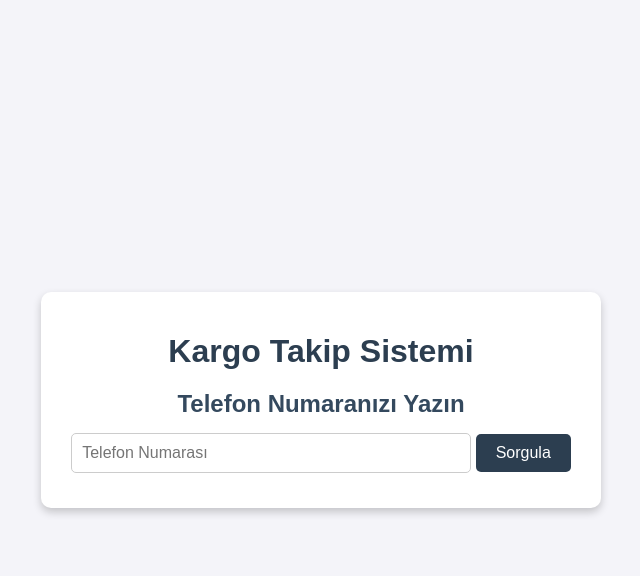
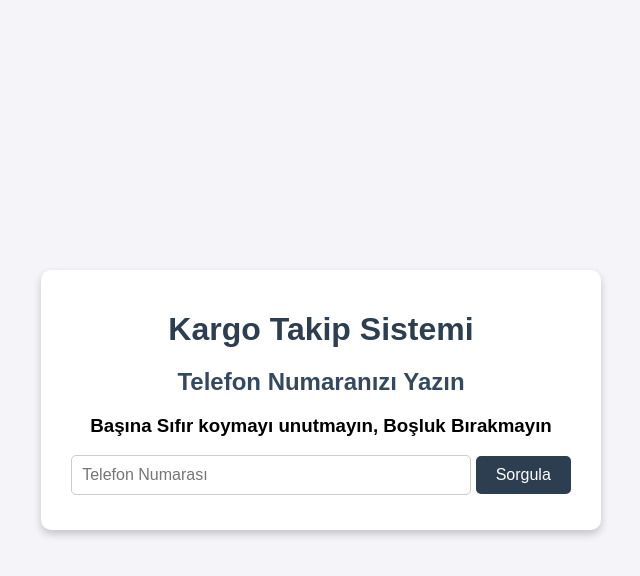
Before and after one commit to SiparisTakip/siparis_takip2, a Flask app: page / in a window 1280 px wide. Shown: the top 576 px of the page, without its empty margins (319-959 px from the left). Run offline with Flask 3, Linux system fonts and the light colour scheme.

Commit message:
Update index.html

```diff
--- a/templates/index.html
+++ b/templates/index.html
@@ -102,6 +102,7 @@
     <div class="container">
         <h1>Kargo Takip Sistemi</h1>
         <h2>Telefon Numaranızı Yazın</h2>
+        <h3>Başına Sıfır koymayı unutmayın, Boşluk Bırakmayın</h3>
         <form method="post" id="trackingForm" onsubmit="showSpinner()">
             <input type="text" name="takip_no" placeholder="Telefon Numarası" required>
             <button type="submit">Sorgula</button>
```
